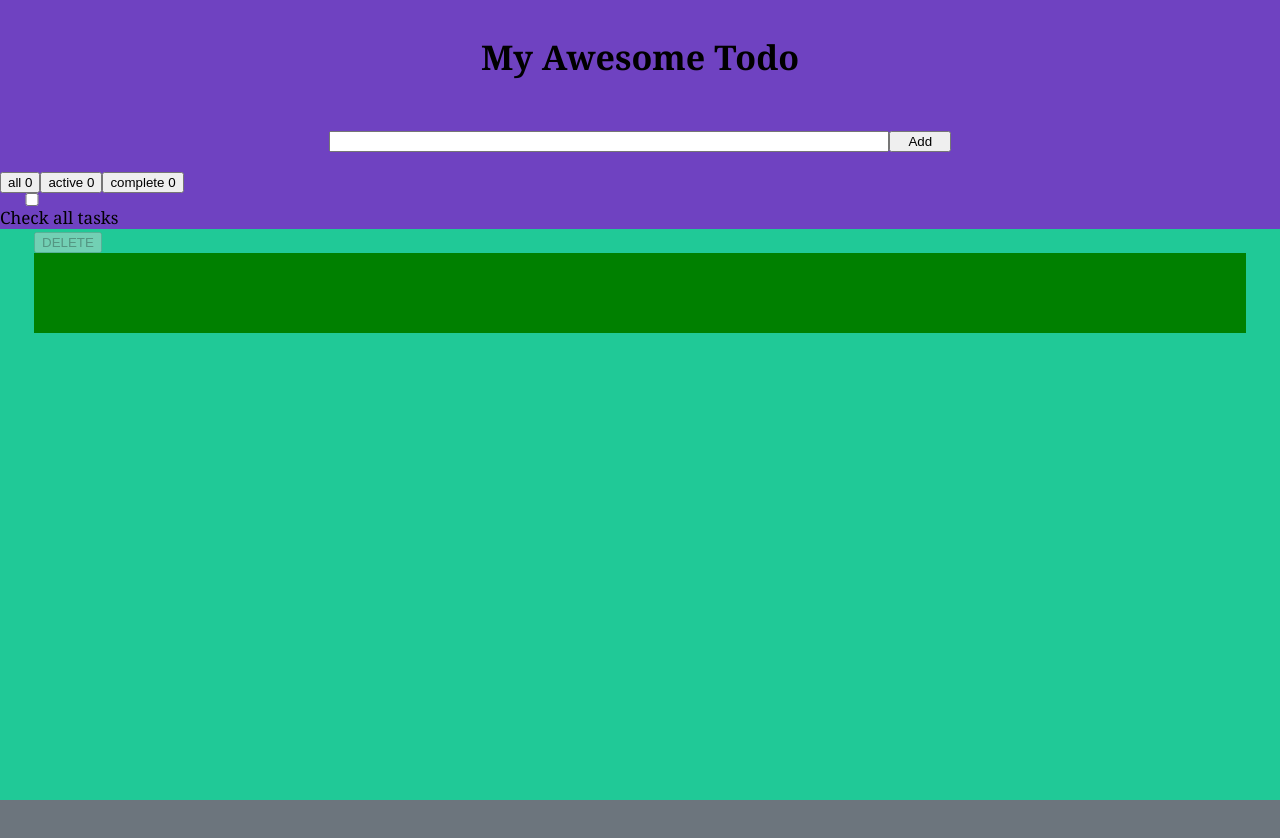
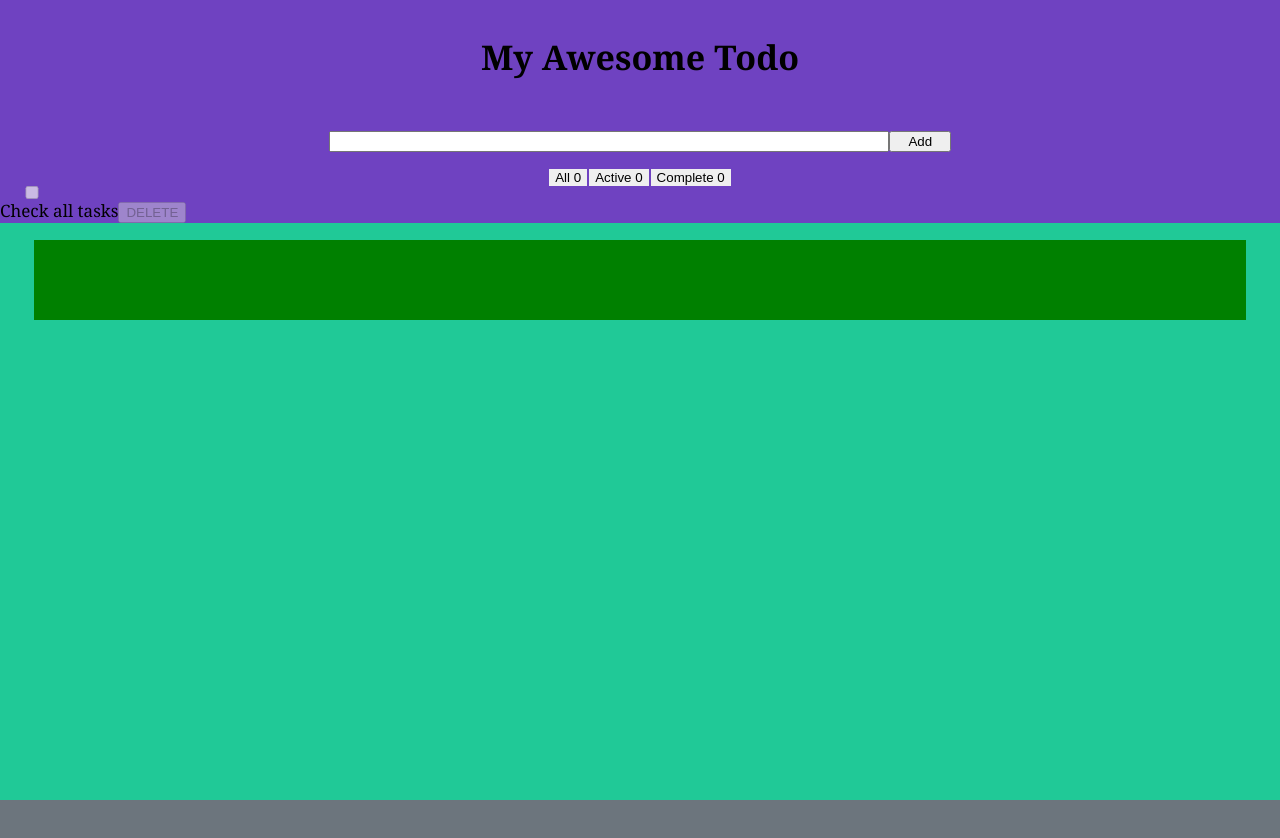
Before and after one commit to DaMexx/todo_vue3_ts, a Vue app: page / in a window 1280 px wide. Shown: the top 838 px of the page. Before the commit the page ends 800 px from the top, so only its background shows below. Built offline with nearby package versions, Linux system fonts and the light colour scheme.

Commit message:
many changes

```diff
--- a/src/App.vue
+++ b/src/App.vue
@@ -1,42 +1,67 @@
 <script setup lang="ts">
-import Task from "@/components/Task.vue";
-import FilterBar from "@/components/FilterBar.vue";
-import { ref, computed, watch, onMounted, nextTick } from "vue";
+import { Task, FilterBar } from "@/components";
+import {
+  ref,
+  computed,
+  watch,
+  onMounted,
+  nextTick,
+  reactive,
+  onUpdated,
+} from "vue";
 import { useTasksStore } from "@/stores/tasks";
-import { storeToRefs } from 'pinia';
+import { storeToRefs } from "pinia";
 
 const tasksStore = useTasksStore();
-const { clearCompleted, checkAllTasks } = tasksStore;
-const { getCurrentTasks, currentFilter, getCountOfCompletedTasks, isAllTasksCompleted } = storeToRefs(tasksStore);
-const input = ref<any>(null)
-const asd = ref<any>(null)
-
+const { clearCompleted, checkAllTasks, logAllData } = tasksStore;
+const {
+  getCurrentTasks,
+  currentFilter,
+  getCountOfCompletedTasks,
+  isAllTasksCompleted,
+  tasksLength,
+} = storeToRefs(tasksStore);
+const input = ref<any>(null);
+const asd = ref<any>(null);
+const reactiveProp = reactive({
+  firstName: "asd" as string,
+  lastName: "zxc" as string,
+});
 let statuses = ref<boolean>(false);
 
-let newTask = ref<string>('');
+let newTask = ref<string>("");
 
-const showDeleteButton = computed<boolean>(() => getCountOfCompletedTasks.value === 0 ? true : false)
+const showDeleteButton = computed<boolean>(() =>
+  getCountOfCompletedTasks.value === 0 ? true : false
+);
 
-onMounted(() => { })
-let activeTasksColor = computed<boolean>(() => currentFilter.value === 'active' ? true : false);
-let allTasksColor = computed<boolean>(() => currentFilter.value === 'all' ? true : false);
-let completedTasksColor = computed<boolean>(() => currentFilter.value === 'complete' ? true : false);
+onMounted(() => { });
+let activeTasksColor = computed<boolean>(() =>
+  currentFilter.value === "active" ? true : false
+);
+let allTasksColor = computed<boolean>(() =>
+  currentFilter.value === "all" ? true : false
+);
+let completedTasksColor = computed<boolean>(() =>
+  currentFilter.value === "complete" ? true : false
+);
 
-
-function addNewTask(text: string) {
+const addNewTask = (text: string) => {
   tasksStore.addNewTask(text);
-  newTask.value = ''
-}
-
-async function checkAll() {
-  checkAllTasks(input.value.checked)
-  await nextTick()
-}
+  newTask.value = "";
+};
+const checkAll = async () => {
+  checkAllTasks(input.value.checked);
+  await nextTick();
+};
 
 onMounted(() => {
-  console.log('input', input);
-  console.log('isAllTasksCompleted', isAllTasksCompleted.value);
-})
+  // console.log("input", input);
+  // console.log("isAllTasksCompleted", isAllTasksCompleted.value);
+  // console.log("reactiveProp", reactiveProp);
+  // console.log("reactiveProp-name", reactiveProp.firstName);
+  logAllData();
+});
 </script>
 
 <template>
@@ -44,36 +69,34 @@ onMounted(() => {
     <div class="header">
       <h1 class="app__title">My Awesome Todo</h1>
       <div class="app__input-container">
-        <input class="input-container__input" type="text" v-model="newTask" @keydown.enter="addNewTask(newTask)">
+        <input class="input-container__input" type="text" v-model.trim="newTask" @keydown.enter="addNewTask(newTask)" />
         <button class="input-container__button" @click="addNewTask(newTask)" v-html="'Add'" />
       </div>
       <FilterBar />
-      <!-- :disabled="tasksLength" -->
-      <input type='checkbox' v-model="isAllTasksCompleted" ref='input' class="input-container__button"
-        @change="checkAll" />
+
+      <input type="checkbox" :disabled="tasksLength" v-model="isAllTasksCompleted" ref="input"
+        class="input-container__button" @change="checkAll" />
       <span ref="asd">Check all tasks</span>
+      <button :disabled="showDeleteButton" @click.prevent="clearCompleted()">
+        DELETE
+      </button>
     </div>
     <div class="hero">
-
-
-      <button :disabled="showDeleteButton" @click.prevent="clearCompleted()">DELETE</button>
-      <div class="tasks" :class="{
+      <ul class="tasks" :class="{
         red: activeTasksColor,
         green: allTasksColor,
-        blue: completedTasksColor
+        blue: completedTasksColor,
       }">
         <Task v-for="task of getCurrentTasks" :key="task.id" :task="task" />
-      </div>
+      </ul>
     </div>
-
   </div>
 </template>
 
 <style lang="scss" scoped>
 #app {
   background: #20c997;
-  ;
-  font-family: Georgia, 'Times New Roman', Times, serif;
+  font-family: Georgia, "Times New Roman", Times, serif;
   font-size: 17px;
   height: 100vh;
   max-width: 1400px;
@@ -86,7 +109,8 @@ onMounted(() => {
 }
 
 .hero {
-  padding: 0 2em;
+  padding: 1em 2em;
+  height: 100%;
 }
 
 .app__title {
@@ -101,7 +125,6 @@ onMounted(() => {
   justify-content: center;
 }
 
-
 .input-container {
   &__input {
     display: block;
@@ -113,17 +136,6 @@ onMounted(() => {
     width: 5%;
   }
 }
-
-
-
-
-
-
-
-
-
-
-
 
 .red {
   background: red;
@@ -138,9 +150,6 @@ onMounted(() => {
 }
 
 .tasks {
-  display: flex;
-  flex-direction: column;
-  gap: 5px;
   padding: 40px 20px;
 }
 </style>
--- a/src/components/FilterBar.vue
+++ b/src/components/FilterBar.vue
@@ -1,29 +1,41 @@
 <script setup lang="ts">
 import { useTasksStore } from "@/stores/tasks";
 import { storeToRefs } from "pinia";
-import type {filterType} from "@/types/TodoTypes"
+import type { filterType } from "@/types"
 const taskStore = useTasksStore();
 
-const {toggleFilter} = taskStore;
-const {getCountOfActiveTasks, getCountOfAllTasks,getCountOfCompletedTasks, filters} = storeToRefs(taskStore)
+const { toggleFilter } = taskStore;
+const { filters } = storeToRefs(taskStore)
 
+const formatString = (text: string) => {
+    return text.charAt(0).toUpperCase() + text.slice(1);
+}
 </script>
 
 <template>
     <div class="filters">
-        <button
-        v-for="(filter, index) in filters"
-        :key="index"
-        class="filters__item"
-        @click="toggleFilter(filter.type)"
-        >
-        {{ filter.type }}  {{ filter.count }}
+        <button v-for="(filter, index) in filters" :key="index" class="filters__item" :class="{}"
+            @click="toggleFilter(filter.type)">
+            {{ formatString(filter.type) }} {{ filter.count }}
         </button>
     </div>
 </template>
 
 <style lang="scss" scoped>
-.filters{
+.filters {
+    display: flex;
+    justify-content: center;
+    gap: 2px;
 
+    &__item {
+        border: none;
+
+        &:hover {
+            background: blue;
+        }
+        &--active{
+            background: red;
+        }
+    }
 }
 </style>
--- /dev/null
+++ b/src/components/index.ts
@@ -0,0 +1,2 @@
+export { default as Task } from './TaskItem.vue';
+export { default as FilterBar } from './FilterBar.vue';
--- a/src/stores/tasks.ts
+++ b/src/stores/tasks.ts
@@ -1,12 +1,13 @@
 import { ref, computed, reactive, nextTick } from "vue";
 import { defineStore } from "pinia";
-import type { taskType, filterType } from "@/types/TodoTypes";
+import type { taskType, filterType } from "@/types";
 
 export const useTasksStore = defineStore("tasks", () => {
   const lS: taskType[] = JSON.parse(localStorage.tasks || "{}")._value;
 
-  const tasks = ref<taskType[]>(lS || []);
-  const currentFilter = ref<string>(localStorage.filter || "all");
+  let tasks = ref<taskType[]>(lS || []);
+
+  const CURRENT_FILTER = ref<string>(localStorage.filter || "all");
 
   const addNewTask = (content: string): void => {
     if (content.trim()) {
@@ -29,9 +30,9 @@ export const useTasksStore = defineStore("tasks", () => {
   });
 
   const getCurrentTasks = computed<taskType[]>(() => {
-    if (currentFilter.value === "all") {
+    if (CURRENT_FILTER.value === "all") {
       return tasks.value;
-    } else if (currentFilter.value === "active") {
+    } else if (CURRENT_FILTER.value === "active") {
       return getActiveTasks.value;
     } else {
       return getCompletedTasks.value;
@@ -57,7 +58,7 @@ export const useTasksStore = defineStore("tasks", () => {
     return false;
   });
 
-  const filters = ref<filterType[]>([
+  const filters = reactive<filterType[]>([
     { type: "all", count: getCountOfAllTasks as unknown as number },
     { type: "active", count: getCountOfActiveTasks as unknown as number },
     { type: "complete", count: getCountOfCompletedTasks as unknown as number },
@@ -81,24 +82,9 @@ export const useTasksStore = defineStore("tasks", () => {
     localStorage.setItem("tasks", JSON.stringify(tasks));
   };
 
-  // const activeFilter = reactive<filterType>({
-  //   type: "all",
-  //   count: getCountOfAllTasks.value,
-  // });
-  // const allFilter = reactive<filterType>({
-  //   type: "active",
-  //   count: getCountOfActiveTasks.value,
-  // });
-  // const completedFilter = reactive<filterType>({
-  //   type: "complete",
-  //   count: getCountOfCompletedTasks.value,
-  // });
-
-  // const filters = ref<filterType[]>([activeFilter, allFilter, completedFilter]);
-
   const toggleFilter = (filter: string): void => {
     localStorage.setItem("filter", filter);
-    currentFilter.value = filter;
+    CURRENT_FILTER.value = filter;
   };
 
   const clearCompleted = (): void => {
@@ -110,10 +96,13 @@ export const useTasksStore = defineStore("tasks", () => {
     tasks.value.forEach((el) => (el.status = status));
     localStorage.setItem("tasks", JSON.stringify(tasks));
   };
-
+const logAllData = ()=>{
+  console.log('tasks', tasks);
+  console.log('currentFilter', CURRENT_FILTER);
+}
   return {
     tasks,
-    currentFilter,
+    currentFilter: CURRENT_FILTER,
     filters,
     addNewTask,
     deleteTask,
@@ -122,6 +111,7 @@ export const useTasksStore = defineStore("tasks", () => {
     toggleFilter,
     clearCompleted,
     checkAllTasks,
+    logAllData,
     getCurrentTasks,
     getCountOfActiveTasks,
     getCountOfAllTasks,
```
Also changed, not shown: src/components/TaskItem.vue (renamed from src/components/Task.vue, +10 -32 lines), src/main.ts (+7 -8 lines), src/types/index.ts (renamed from src/types/TodoTypes.ts).
